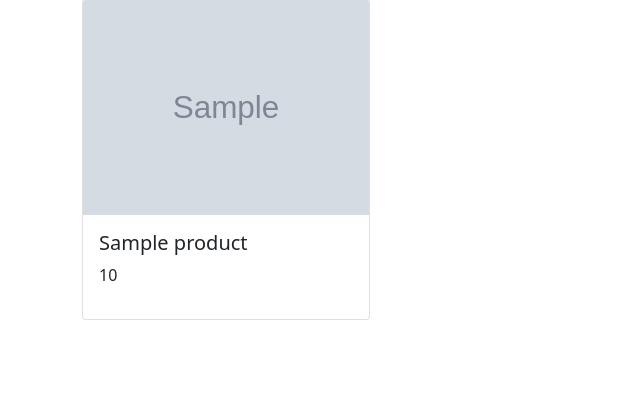
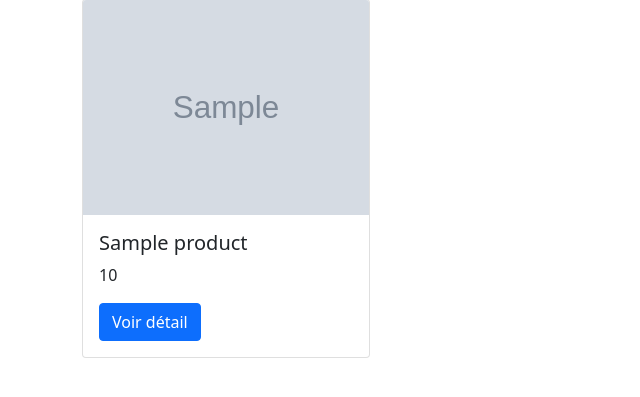
Before and after one commit to AymericS96/ap-symfony, a Symfony app: template templates/index.html.twig in a window 1280 px wide. Shown: the part 57-454 px from the top of the page, without its empty margins (0-640 px from the left). Run offline with Twig, Linux system fonts and the light colour scheme; the template is opened without the code that fills it: most values are stand-ins (such as "Sample title", 1, 10 or a date in 2020); grey boxes marked "Sample" are stand-in pictures; some libraries are stand-ins or nearby versions.

Commit message:
Amélioration page accueil

```diff
--- a/templates/index.html.twig
+++ b/templates/index.html.twig
@@ -14,7 +14,7 @@
                     <div class="card-body">
                         <h5 class="card-title">{{product.name}}</h5>
                         <p class="card-text">{{product.price}}</p>
-                        <a href="{{ path('vueProduit', {id:product.id,slug:product.slug})}}"></a>
+                        <a href="{{ path('vueProduit', {id:product.id,slug:product.slug})}}" class="btn btn-primary"> Voir détail </a>
                     </div>
                 </div>
             </div>
--- a/templates/nav.html.twig
+++ b/templates/nav.html.twig
@@ -27,7 +27,7 @@
 			{% if app.user %}
             <div class="d-flex">
 				<button class="btn btn-outline-success my-2 my-sm-0"> {{ app.user.email }}</button>
-                <button class="btn btn-outline-success" type="submit"> <a href="{{ path('app_logout') }}">Déconnexion </a></button>
+                <button class="btn btn-outline-success" type="submit"> <a href="{{ path('app_logout') }}"> Déconnexion </a></button>
             </div>
             {% endif %}
 
```
